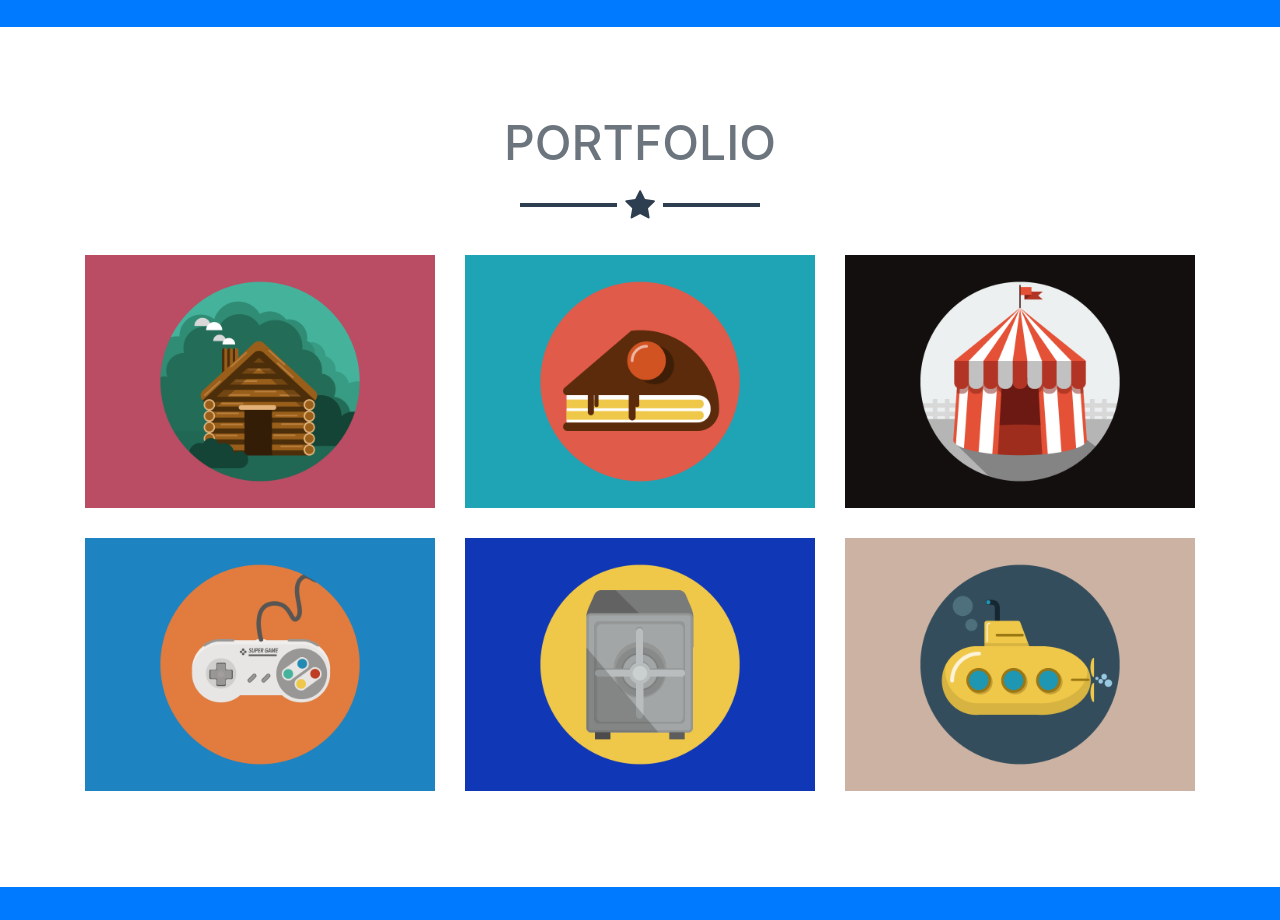
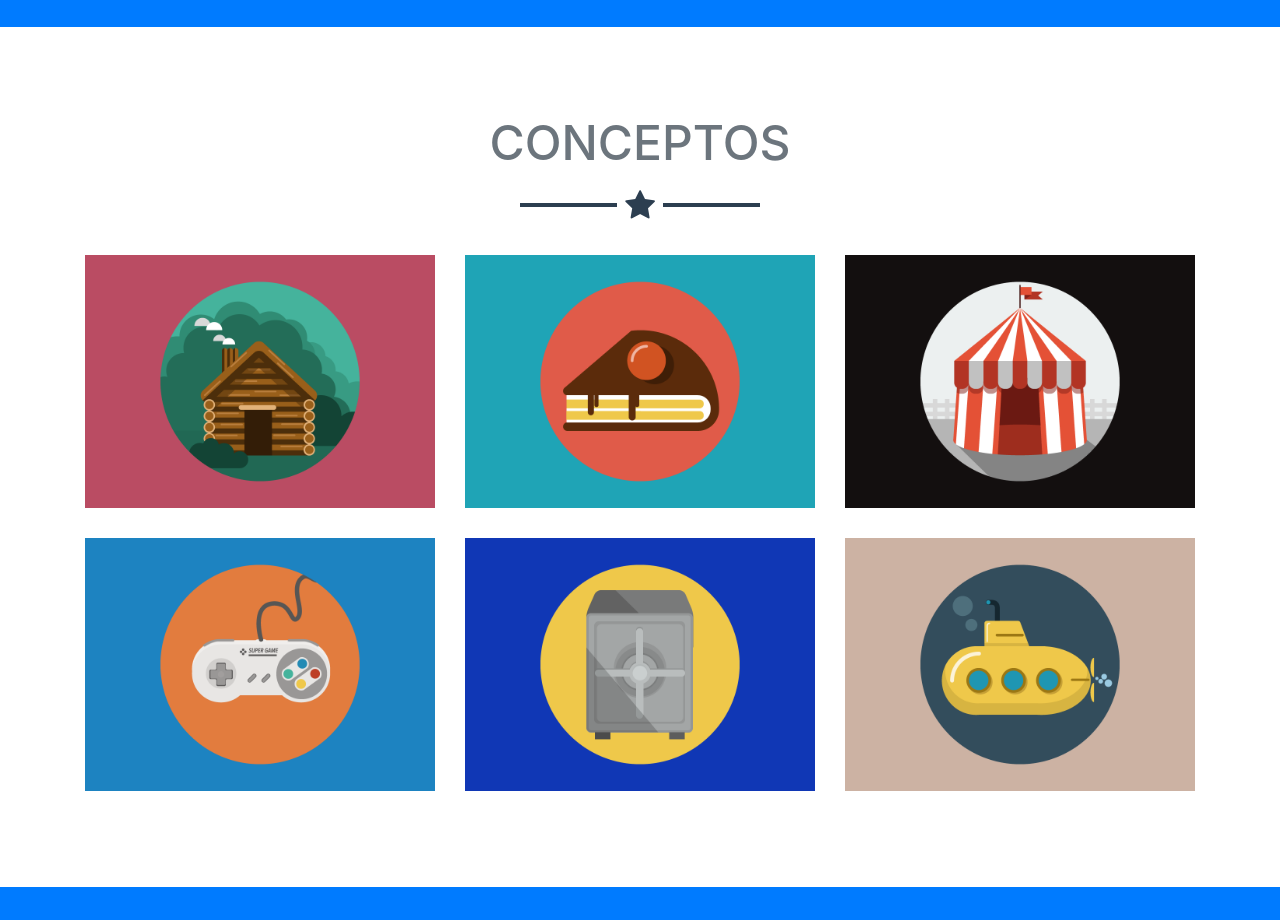
Before and after one commit to andresfdoncel/seguridadinf, a website with bundled scripts: page index.html in a window 1280 px wide. Shown: the part 1140-2060 px from the top of the page. Built offline with nearby package versions, Linux system fonts and the light colour scheme.

Commit message:
Update index.html

```diff
--- a/index.html
+++ b/index.html
@@ -70,7 +70,7 @@
     <!-- Portfolio Grid Section -->
     <section class="portfolio" id="portfolio">
       <div class="container">
-        <h2 class="text-center text-uppercase text-secondary mb-0">Portfolio</h2>
+        <h2 class="text-center text-uppercase text-secondary mb-0">CONCEPTOS</h2>
         <hr class="star-dark mb-5">
         <div class="row">
           <div class="col-md-6 col-lg-4">
```
